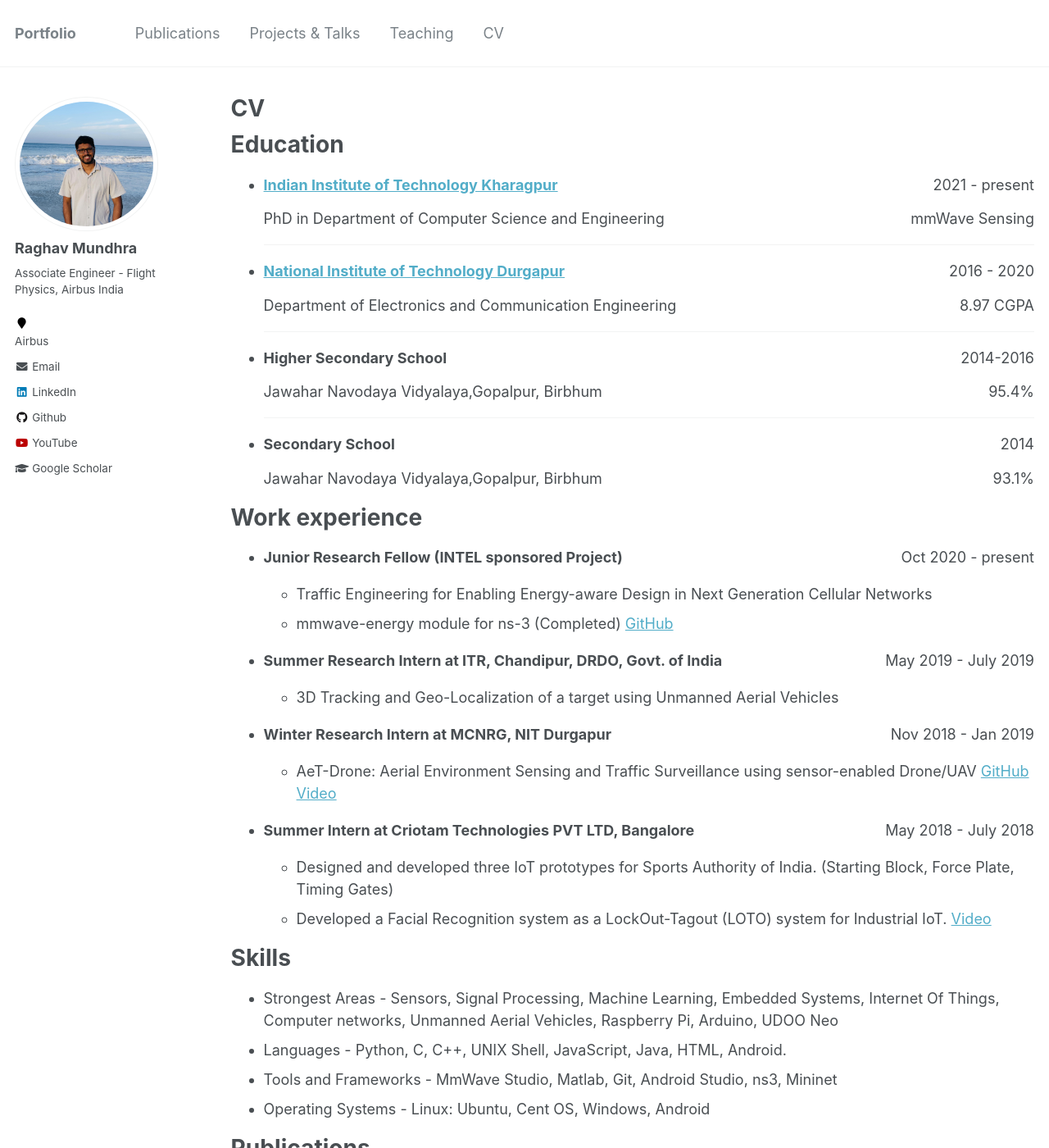
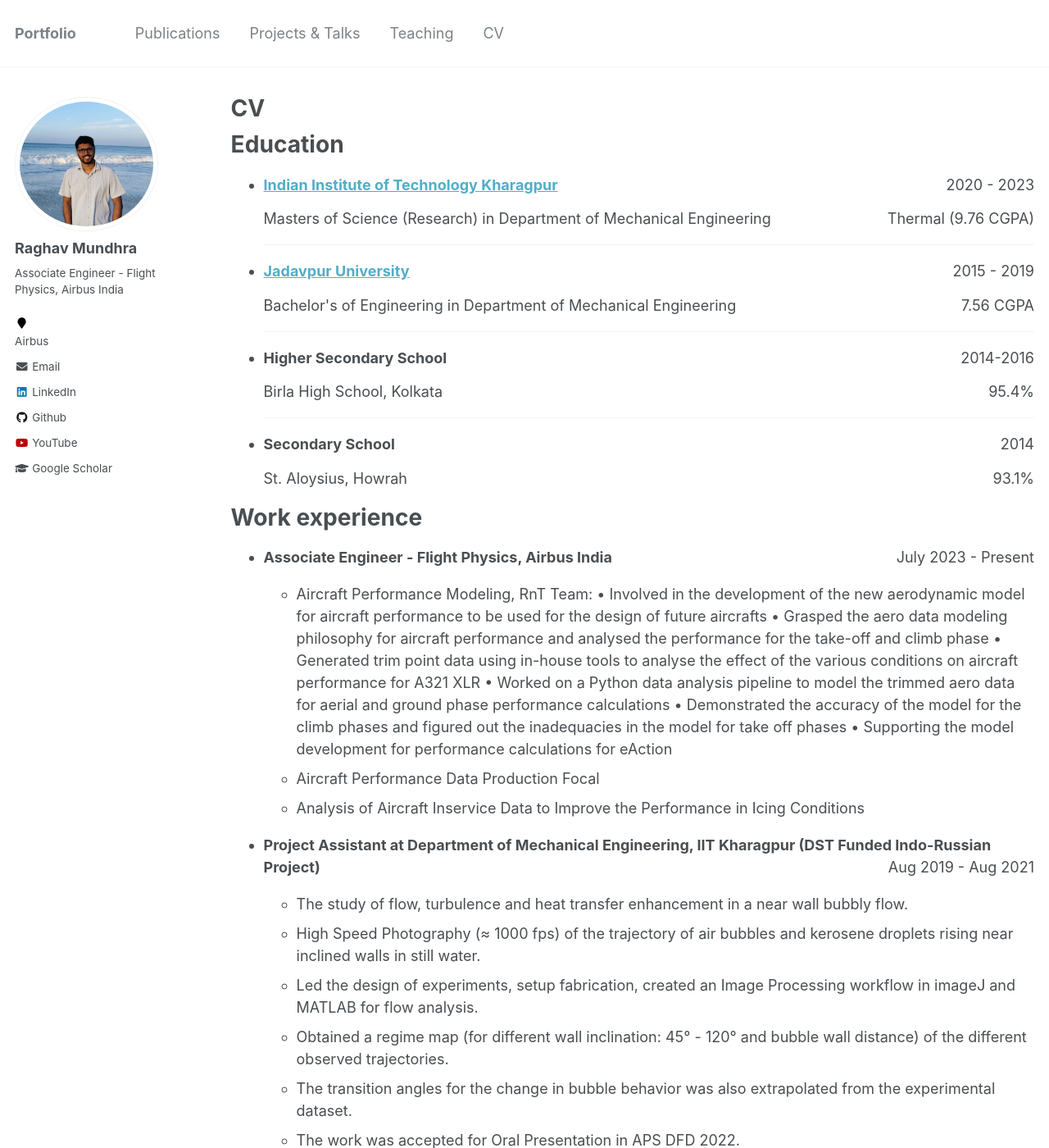
Before and after one commit to RaghavMundhra/Raghav.Mundhra, a Jekyll site: the page built from _pages/cv.md, in a window 1280 px wide and 1400 px high. Shown: the whole window at 82% size. Built offline with Jekyll 4.4.1, drawn with Linux system fonts in a browser that asks for light colours; some of the changed text lies outside the part shown.

Commit message:
Update cv.md

```diff
--- a/_pages/cv.md
+++ b/_pages/cv.md
@@ -11,28 +11,37 @@ redirect_from:
 
 Education
 ======
-* <p style="margin-bottom: 1em;  margin-top: 1em;"><a href="http://iitkgp.ac.in/"><strong>Indian Institute of Technology Kharagpur </strong></a> <span style="float: right; ">2021 - present</span></p><p style="margin-bottom: 0em;  margin-top: -0.2em;">PhD in Department of Computer Science and Engineering <span style="float: right; ">mmWave Sensing</span></p><hr />
-* <p style="margin-bottom: 1em;  margin-top: 1em;"><a href="https://nitdgp.ac.in/"> <strong>National Institute of Technology Durgapur </strong></a> <span style="float: right; ">2016 - 2020</span></p><p style="margin-bottom: 0em;  margin-top: -0.2em;">Department of Electronics and Communication Engineering <span style="float: right; ">8.97 CGPA</span></p><hr />
-* <p style="margin-bottom: 1em;  margin-top: 1em;"><strong>Higher Secondary School</strong> <span style="float: right; ">2014-2016</span></p><p style="margin-bottom: 0em;  margin-top: -0.2em;">Jawahar Navodaya Vidyalaya,Gopalpur, Birbhum <span style="float: right; ">95.4%</span></p><hr />
-* <p style="margin-bottom: 1em;  margin-top: 1em;"><strong>Secondary School</strong> <span style="float: right; ">2014</span></p><p style="margin-bottom: 1em;  margin-top: -0.2em;">Jawahar Navodaya Vidyalaya,Gopalpur, Birbhum <span style="float: right; ">93.1%</span></p>
+* <p style="margin-bottom: 1em;  margin-top: 1em;"><a href="http://iitkgp.ac.in/"><strong>Indian Institute of Technology Kharagpur </strong></a> <span style="float: right; ">2020 - 2023</span></p><p style="margin-bottom: 0em;  margin-top: -0.2em;">Masters of Science (Research) in Department of Mechanical Engineering <span style="float: right; ">Thermal (9.76 CGPA)</span></p><hr />
+* <p style="margin-bottom: 1em;  margin-top: 1em;"><a href="https://nitdgp.ac.in/"> <strong>Jadavpur University </strong></a> <span style="float: right; ">2015 - 2019</span></p><p style="margin-bottom: 0em;  margin-top: -0.2em;">Bachelor's of Engineering in Department of Mechanical Engineering <span style="float: right; ">7.56 CGPA</span></p><hr />
+* <p style="margin-bottom: 1em;  margin-top: 1em;"><strong>Higher Secondary School</strong> <span style="float: right; ">2014-2016</span></p><p style="margin-bottom: 0em;  margin-top: -0.2em;">Birla High School, Kolkata <span style="float: right; ">95.4%</span></p><hr />
+* <p style="margin-bottom: 1em;  margin-top: 1em;"><strong>Secondary School</strong> <span style="float: right; ">2014</span></p><p style="margin-bottom: 1em;  margin-top: -0.2em;">St. Aloysius, Howrah <span style="float: right; ">93.1%</span></p>
 
 Work experience
 ======
-* <p style="margin-bottom: 1em;  margin-top: 1em;"><strong>Junior Research Fellow (INTEL sponsored Project)</strong> <span style="float: right; ">Oct 2020 - present</span></p>
-  * Traffic Engineering for Enabling Energy-aware Design in Next Generation Cellular Networks
-  * mmwave-energy module for ns-3 (Completed)
-[GitHub](https://github.com/arghasen10/mmwave-energy)
-* <p style="margin-bottom: 1em;  margin-top: 1em;"><strong>Summer Research Intern at ITR, Chandipur, DRDO, Govt. of India</strong><span style="float: right; "> May 2019 - July 2019</span></p>
-  * 3D Tracking and Geo-Localization of a target using Unmanned Aerial Vehicles
-* <p style="margin-bottom: 1em;  margin-top: 1em;"><strong>Winter Research Intern at MCNRG, NIT Durgapur</strong><span style="float: right; "> Nov 2018 - Jan 2019</span></p>
-  * AeT-Drone: Aerial Environment Sensing and Traffic Surveillance using sensor-enabled Drone/UAV
-   [GitHub](https://github.com/arghasen10/Image-Processing-in-UAV)
-[Video](https://www.youtube.com/watch?v=t7wGiFjItSI)
-* <p style="margin-bottom: 1em;  margin-top: 1em;"><strong>Summer Intern at Criotam Technologies PVT LTD, Bangalore</strong><span style="float: right; ">  May 2018 - July 2018</span></p>
+* <p style="margin-bottom: 1em;  margin-top: 1em;"><strong>Associate Engineer - Flight Physics, Airbus India</strong> <span style="float: right; ">July 2023 - Present</span></p>
+  * Aircraft Performance Modeling, RnT Team:
+    • Involved in the development of the new aerodynamic model for aircraft performance to be used for the design of future aircrafts
+    • Grasped the aero data modeling philosophy for aircraft performance and analysed the performance for the take-off and climb phase
+    • Generated trim point data using in-house tools to analyse the effect of the various conditions on aircraft performance for A321 XLR
+    • Worked on a Python data analysis pipeline to model the trimmed aero data for aerial and ground phase performance calculations
+    • Demonstrated the accuracy of the model for the climb phases and figured out the inadequacies in the model for take off phases
+    • Supporting the model development for performance calculations for eAction
+  * Aircraft Performance Data Production Focal
+  * Analysis of Aircraft Inservice Data to Improve the Performance in Icing Conditions
+
+* <p style="margin-bottom: 1em;  margin-top: 1em;"><strong>Project Assistant at Department of Mechanical Engineering, IIT Kharagpur (DST Funded Indo-Russian Project) </strong><span style="float: right; "> Aug 2019 - Aug 2021</span></p>
+  * The study of flow, turbulence and heat transfer enhancement in a near wall bubbly flow.
+  * High Speed Photography (≈ 1000 fps) of the trajectory of air bubbles and kerosene droplets rising near inclined walls in still water.
+  * Led the design of experiments, setup fabrication, created an Image Processing workflow in imageJ and MATLAB for flow analysis.
+  * Obtained a regime map (for different wall inclination: 45° - 120° and bubble wall distance) of the different observed trajectories.
+  * The transition angles for the change in bubble behavior was also extrapolated from the experimental dataset.
+  * The work was accepted for Oral Presentation in APS DFD 2022.
+
+
+* <p style="margin-bottom: 1em;  margin-top: 1em;"><strong>NIUS Physics Scholar at Homi Bhabha Centre for Science Education (HBCSE), TIFR</strong><span style="float: right; ">  June
+  2016 - July 2016 </span></p>
   * Designed and developed three IoT prototypes for Sports Authority of India. (Starting Block,
 Force Plate, Timing Gates)
-  * Developed a Facial Recognition system as a LockOut-Tagout (LOTO) system for Industrial IoT.
-  [Video](https://www.youtube.com/channel/UCEuhgjsfn7CaBQ2TpSGfjUw)
 
 Skills
 ======
```
